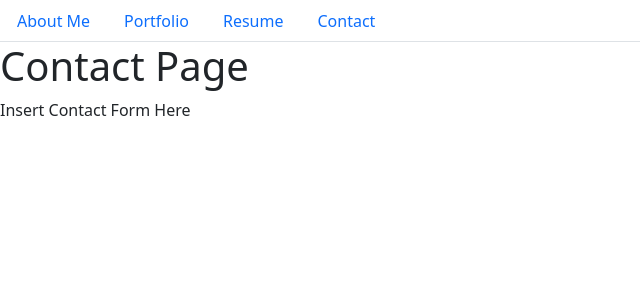
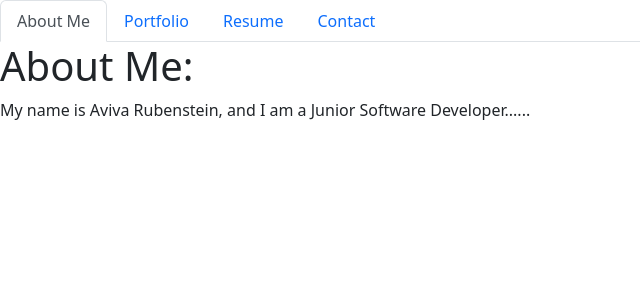
Before and after one commit to AvivaRubenstein/React-Portfolio, a React (Create React App) app: page / in a window 1280 px wide. Shown: the top 300 px of the page, without its empty margins (0-640 px from the left). Built offline with nearby package versions, Linux system fonts and the light colour scheme.

Commit message:
setting up file structure

```diff
--- a/src/components/PortfolioContainer.js
+++ b/src/components/PortfolioContainer.js
@@ -6,22 +6,22 @@ import Portfolio from './pages/Portfolio';
 import Contact from './pages/Contact';
 
 export default function PortfolioContainer() {
-  const [currentPage, setCurrentPage] = useState('Home');
-
-  // TODO: Add a comment describing the functionality of this method
+  //currentPage is set to the AboutMe section by default
+  const [currentPage, setCurrentPage] = useState('AboutMe');
   //we are passing in the currentPage we are on, which has the default value of being set to "Home"
+  //and then we are using the currentPage we are on to return the relevant component
   const renderPage = () => {
     //when currentPage === Resume, we pass in / render the Resume component
     if (currentPage === 'Resume') {
       return <Resume />;
     }
-    if (currentPage === 'AboutMe') {
-      return <AboutMe />;
+    if (currentPage === 'Contact') {
+      return <Contact />;
     }
     if (currentPage === 'Portfolio') {
       return <Portfolio />;
     }
-    return <Contact />;
+    return <AboutMe />;
   };
 
   //when we change pages, whatever page triggers the handlePageChange function will be passed
@@ -30,12 +30,11 @@ export default function PortfolioContainer() {
 
   return (
     <div>
-      {/* // TODO: Add a comment describing what we are passing as props
-      we are passing props into the NavTabs component:
+      {/* we are passing props into the NavTabs component:
       the currentPage value is passed in as currentPage=
-      and we are passing in the handlePageChange functionality  */}
+      and we are passing in the handlePageChange functionality to be able to update/set a new page */}
       <Navbar currentPage={currentPage} handlePageChange={handlePageChange} />
-      {/* // TODO: Add a comment explaining what is happening on the following line */}
+      {/* Here we are calling the renderPage method which will return a component */}
       {renderPage()}
     </div>
   );
--- a/src/components/pages/Portfolio.js
+++ b/src/components/pages/Portfolio.js
@@ -1,4 +1,5 @@
 import React from 'react';
+import Project from '../Project';
 
 export default function Portfolio() {
   return (
@@ -6,6 +7,7 @@ export default function Portfolio() {
       <h1>Portfolio</h1>
       <p>
         Here we will return multiple Project components
+        <Project/>
       </p>
     </div>
   );
```
Also changed, not shown: src/components/Header.js (+10 -0 lines), 1 other file (tests, documents, lock files or other folders).
